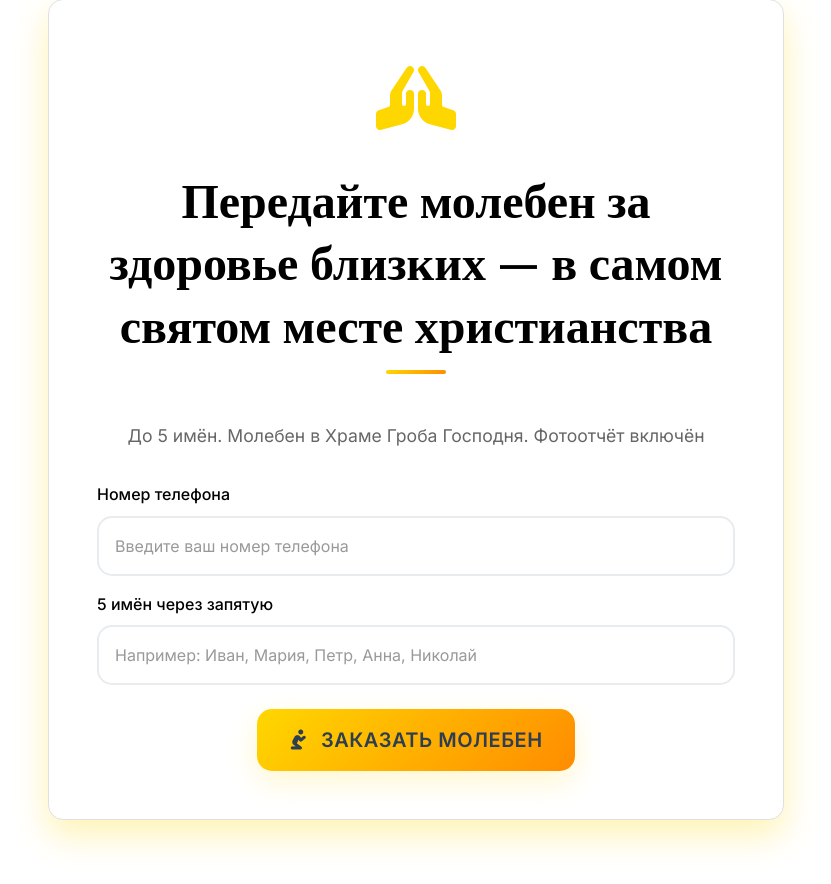
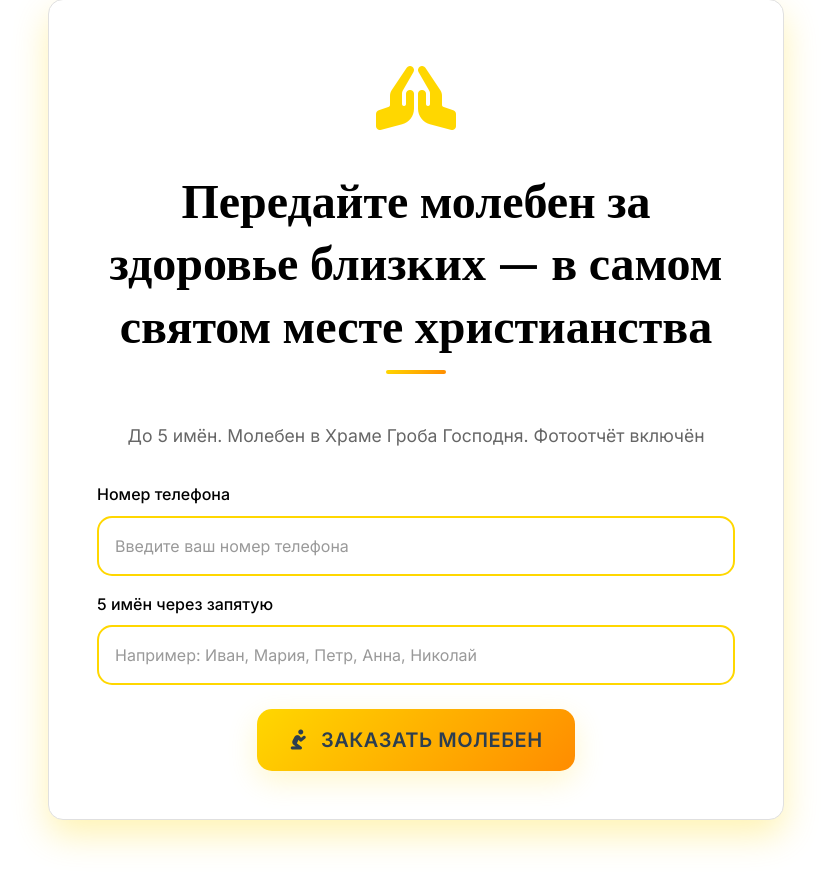
Before and after one commit to SaintSerd/LandingCraft-1, a Flask app: page / in a window 1280 px wide. Shown: the part 3837-4721 px from the top of the page, without its empty margins (224-1055 px from the left). Run offline with Flask 3, Linux system fonts and the light colour scheme.

Commit message:
Make contact form fields more noticeable, improving the user experience
Update CSS and HTML templates to highlight contact form fields with a gold border and shadow on focus.

Replit-Commit-Author: Agent
Replit-Commit-Session-Id: a35b1465-f3ef-4cd3-8389-5634677c3765
Replit-Commit-Screenshot-Url: https://storage.googleapis.com/screenshot-production-us-central1/4d5e73ac-d877-4d19-b208-cbb0903a08e0/b51eb5cc-b9dc-44c2-8120-4d43ac8c0ed3.jpg

```diff
--- a/static/css/style.css
+++ b/static/css/style.css
@@ -664,7 +664,7 @@ section {
 
 .contact-form .form-control {
     background: #FFFFFF;
-    border: 2px solid #e9ecef;
+    border: 2px solid #FFD700;
     border-radius: var(--border-radius);
     padding: 1rem;
     font-size: 1rem;
@@ -674,9 +674,9 @@ section {
 
 .contact-form .form-control:focus {
     background: #FFFFFF;
-    border-color: var(--primary-color);
+    border-color: #FFA500;
     color: #000000;
-    box-shadow: 0 0 0 0.2rem rgba(74, 144, 226, 0.25);
+    box-shadow: 0 0 0 0.3rem rgba(255, 215, 0, 0.4);
 }
 
 .contact-form .form-control::placeholder {
--- a/templates/index.html
+++ b/templates/index.html
@@ -283,7 +283,7 @@
 
                             <div class="form-group mb-3">
                                 {{ form.phone.label(class="form-label", style="color: #000000 !important;") }}
-                                {{ form.phone(class="form-control", placeholder="Введите ваш номер телефона", style="background: #FFFFFF !important; color: #000000 !important;") }}
+                                {{ form.phone(class="form-control", placeholder="Введите ваш номер телефона", style="background: #FFFFFF !important; color: #000000 !important; border: 2px solid #FFD700 !important;") }}
                                 {% if form.phone.errors %}
                                     <div class="text-danger small mt-1">
                                         {% for error in form.phone.errors %}
@@ -295,7 +295,7 @@
 
                             <div class="form-group mb-4">
                                 {{ form.names.label(class="form-label", style="color: #000000 !important;") }}
-                                {{ form.names(class="form-control", placeholder="Например: Иван, Мария, Петр, Анна, Николай", style="background: #FFFFFF !important; color: #000000 !important;") }}
+                                {{ form.names(class="form-control", placeholder="Например: Иван, Мария, Петр, Анна, Николай", style="background: #FFFFFF !important; color: #000000 !important; border: 2px solid #FFD700 !important;") }}
                                 {% if form.names.errors %}
                                     <div class="text-danger small mt-1">
                                         {% for error in form.names.errors %}
```
Also changed, not shown: attached_assets/targeted_element_1750877612223.png (added).
